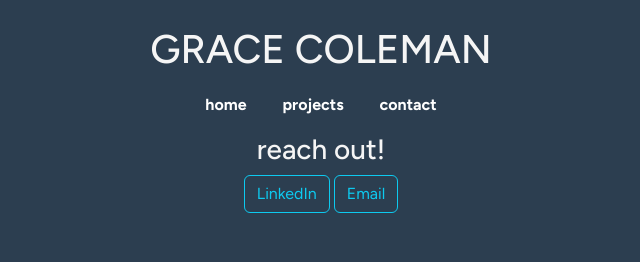
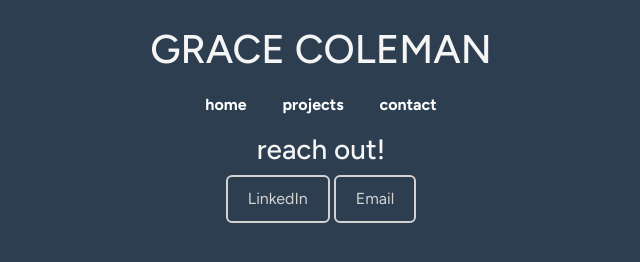
Before and after one commit to gcoleman325/gcoleman325.github.io, a plain HTML site: page contact.html in a window 1280 px wide. Shown: the whole page, without its empty margins (319-959 px from the left). Drawn offline with nearby package versions, Linux system fonts and the light colour scheme.

Commit message:
more styling changes

```diff
--- a/contact.html
+++ b/contact.html
@@ -29,8 +29,8 @@
         <p></p>
         <center>
         <h3>reach out!</h3>
-        <a href="https://www.linkedin.com/in/grace-coleman-8809aa293/" class="btn btn-outline-info" role="button">LinkedIn</a>
-        <a href="mailto: gracecoleman325@gmail.com" class="btn btn-outline-info" role="button">Email</a>
+        <a href="https://www.linkedin.com/in/grace-coleman-8809aa293/" class="btn custom-btn" role="button">LinkedIn</a>
+        <a href="mailto: gracecoleman325@gmail.com" class="btn custom-btn" role="button">Email</a>
         </center>
     </section>
 </body>
--- a/styles.css
+++ b/styles.css
@@ -28,3 +28,14 @@ nav a:hover {
     margin: 25px;
     border-radius: 50%;
 }
+
+.custom-btn{
+    color: #D3D3D3;
+    border: 2px solid #D3D3D3;
+    padding: 10px 20px;
+}
+
+.custom-btn:hover {
+    background-color: #D3D3D3;
+    color: #2c3e50;
+  }
```
Also changed, not shown: projects.html (+3 -2 lines), pt-classifier.html (+3 -3 lines).
